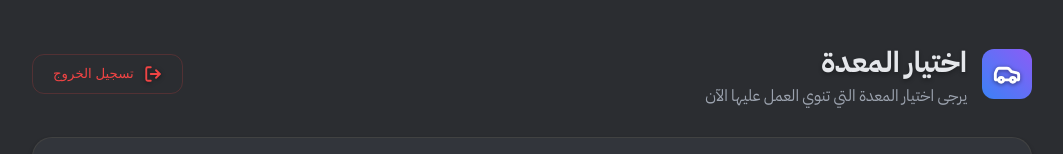
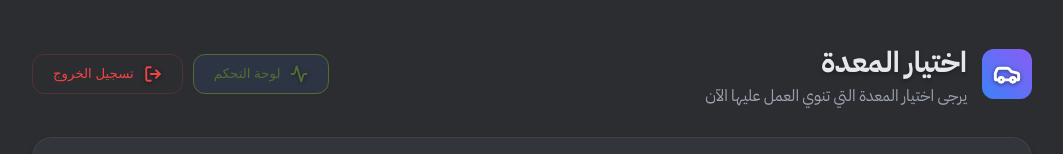
Before and after one commit to aubdfu76-del/technical-assistant, a React app in the folder frontend/: page /select-equipment in a window 1280 px wide. Shown: the top 154 px of the page, without its empty margins (108-1171 px from the left). Built offline with nearby package versions, Linux system fonts and the light colour scheme; no server answers; sample sign-in values are in the browser's storage; the HTML template or start-up script is replaced by a standard one.

Commit message:
Add dashboard button to Select Equipment page

```diff
--- a/frontend/src/pages/SelectEquipmentPage.tsx
+++ b/frontend/src/pages/SelectEquipmentPage.tsx
@@ -95,6 +95,27 @@ const SelectEquipmentPage = () => {
                         </div>
                     </div>
 
+                    <div style={{ display: 'flex', gap: '10px' }}>
+                        <motion.button
+                            whileHover={{ scale: 1.05, backgroundColor: 'rgba(59, 130, 246, 0.2)' }}
+                            onClick={() => navigate('/dashboard')}
+                            style={{
+                                padding: '10px 20px',
+                                borderRadius: '12px',
+                                border: '1px solid var(--color-primary)',
+                                background: 'rgba(59, 130, 246, 0.1)',
+                                color: 'var(--color-primary)',
+                                display: 'flex',
+                                alignItems: 'center',
+                                gap: '10px',
+                                cursor: 'pointer',
+                                fontWeight: 600
+                            }}
+                        >
+                            <Activity size={18} />
+                            <span>لوحة التحكم</span>
+                        </motion.button>
+
                         <motion.button
                             whileHover={{ scale: 1.05, backgroundColor: 'rgba(239, 68, 68, 0.1)' }}
                             onClick={handleLogout}
@@ -114,6 +135,7 @@ const SelectEquipmentPage = () => {
                             <LogOut size={18} />
                             <span>تسجيل الخروج</span>
                         </motion.button>
+                    </div>
                 </div>
 
                 <div className="glass-card" style={{ padding: '10px 20px', display: 'flex', gap: '15px', alignItems: 'center', borderRadius: '20px' }}>
```
Lines whose indentation alone changed are shown as unchanged.
